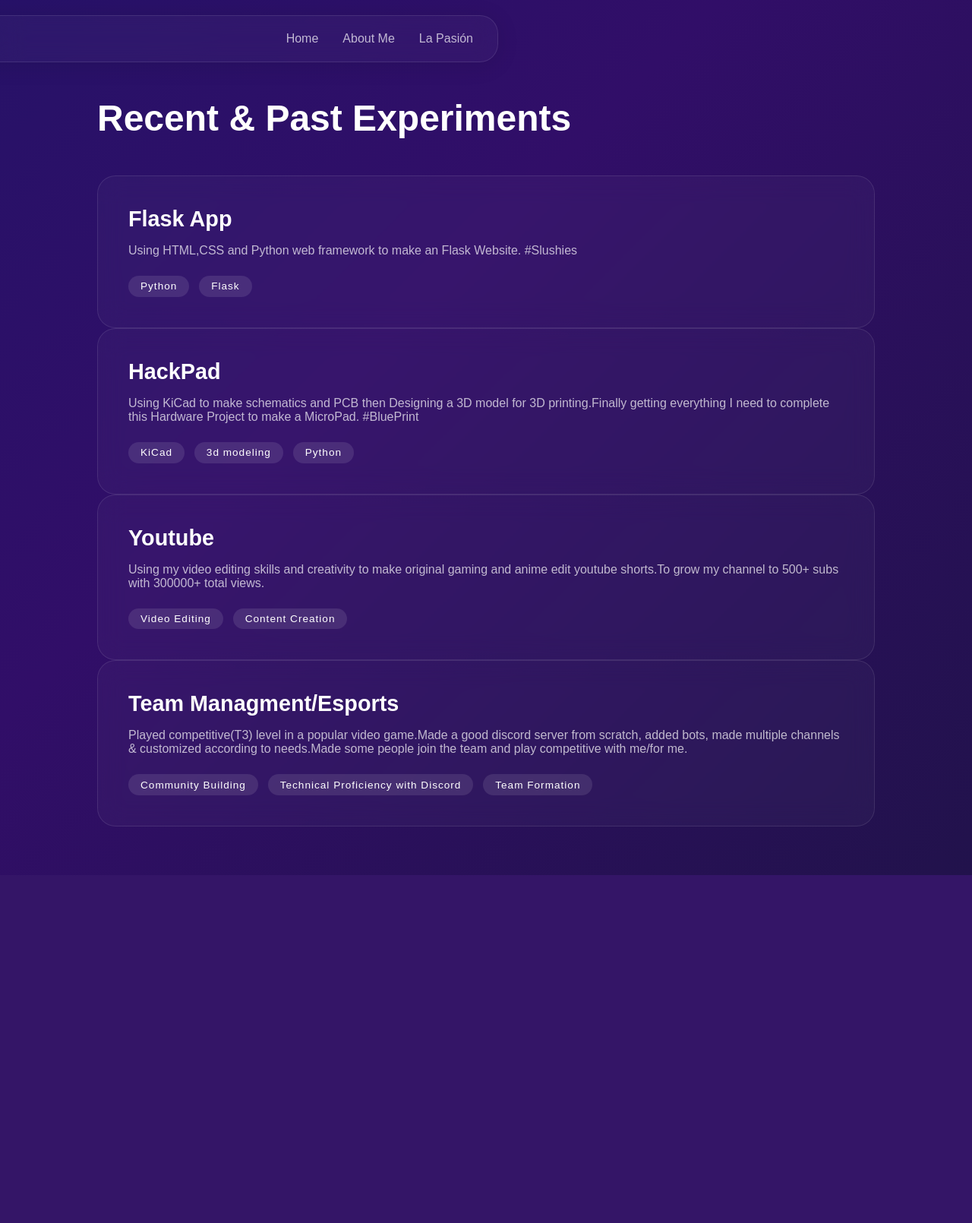
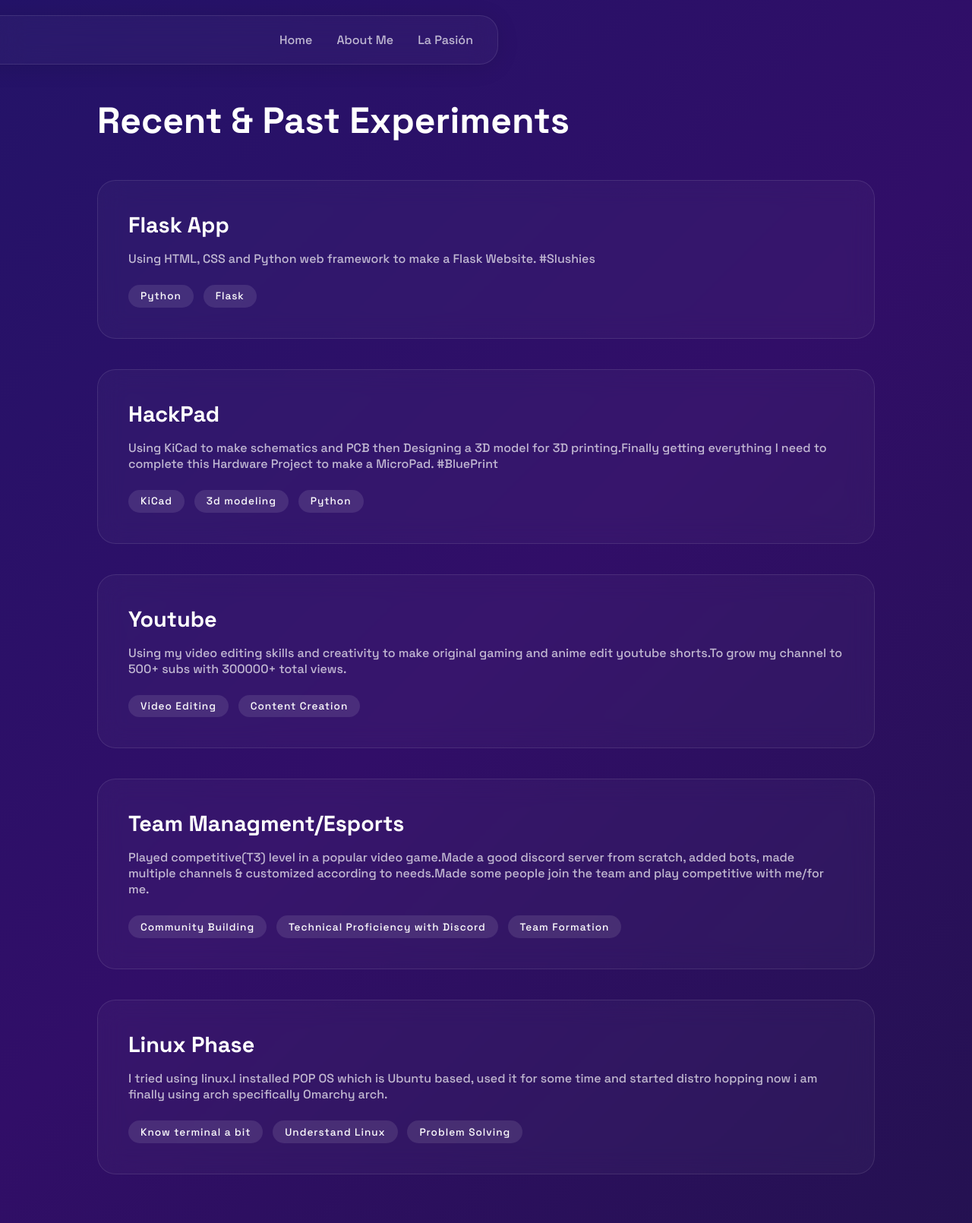
Before and after one commit to Dixit106/Hackclub-Slushies, a Flask app: page /projects in a window 1280 px wide. Shown: the whole page at 76% size. Before the commit the page ends 1152 px from the top, so only its background shows below. Run offline with Flask 3, Linux system fonts and the light colour scheme.

Commit message:
fixied bugs

```diff
--- a/static/style.css
+++ b/static/style.css
@@ -4,7 +4,7 @@
     margin: 0;
     padding: 0;
     box-sizing: border-box;
-    font-family: 'Space Gretesk', sans-serif;
+    font-family: 'Space Grotesk', sans-serif;
 }
 
 html{
@@ -216,7 +216,7 @@ section {
 .img-4 {transform: translateY(-15px); }
 
 /* Project Section*/
-.projects-grid {
+.project-grid {
     display: grid;
     grid-template-columns: repeat(auto-fir, minmax(320px, 1fr));
     gap: 2.5rem;
--- a/templates/about_me.html
+++ b/templates/about_me.html
@@ -24,9 +24,9 @@
         <h2 class="section-title">Who am I?</h2>
         <div class="about-grid">
         <div class="about-text glass" style="padding: 2.5rem;">
-            <p>Philosophically And Spiritually I don't really know. For now I am Dixit an 17 year old Student from a Himalayan state in India. My favorite hobbie is hobbie jumping! Yup I am intrested in everything when I am not being forced to do it. </p>
+            <p>Philosophically And Spiritually I don't really know. For now I am Dixit a 17-year-old Student from a Himalayan state in India. My favorite hobby is hobby jumping! Yup I am intrested in everything when I am not being forced to do it. </p>
             <br>
-            <p>Now let's talk about a hobbie I have been intrested in for a long time. Which is Tech and things related to it from hardware to software everything.Using tech,my devices and internet I have tried doing a lot of things.As a 10 year old I tried making a pirating website for apps & games so that i can earn money from ads and ya this was not succesful due to many reasons you can guess.Making multiple youtube channels from a very young age to teenage,Trying to be an Esports Athlete and Esports Team Mannager and more... I have tried a lot of thing and have failed in most of them or could not achive what I wanted to with them, but things are changing now at least a bit.Now more stuff work than it use to and I am thankful for that and i hope it continues.This finishes my very brief summery of Who am I? In this context.</p>
+            <p>Now let's talk about a hobby I have been interested in for a long time. Which is Tech and things related to it from hardware to software everything.Using tech,my devices and internet I have tried doing a lot of things.As a 10 year old I tried making a pirating website for apps & games so that i can earn money from ads and ya this was not succesful due to many reasons you can guess.Making multiple youtube channels from a very young age to teenage,Trying to be an Esports Athlete and Esports Team Mannager and more... I have tried a lot of thing and have failed in most of them or could not achive what I wanted to with them, but things are changing now at least a bit.Now more stuff work than it use to and I am thankful for that and i hope it continues.This finishes my very brief summary of Who am I? In this context.</p>
          </div>
 
          <div class="about-visual">
--- a/templates/projects.html
+++ b/templates/projects.html
@@ -25,7 +25,7 @@
         <div class="project-grid">
             <div class="project-card glass">
                 <h3>Flask App</h3>
-                <p>Using HTML,CSS and Python web framework to make an Flask Website. #Slushies
+                <p>Using HTML, CSS and Python web framework to make a Flask Website. #Slushies
                 </p>
                 <div class="tags">
                     <span class="tag">Python</span>
@@ -62,6 +62,16 @@
                 </div>
             </div>
 
+            <div class="project-card glass">
+                <h3>Linux Phase</h3>
+                <p>I tried using linux.I installed POP OS which is Ubuntu based, used it for some time and started distro hopping now i am finally using arch specifically Omarchy arch. </p>
+                <div class="tags">
+                    <span class="tag">Know terminal a bit</span>
+                    <span class="tag">Understand Linux</span>
+                    <span class="tag">Problem Solving</span>
+                </div>
+            </div>
+
         </div>
     </section>
 
```
